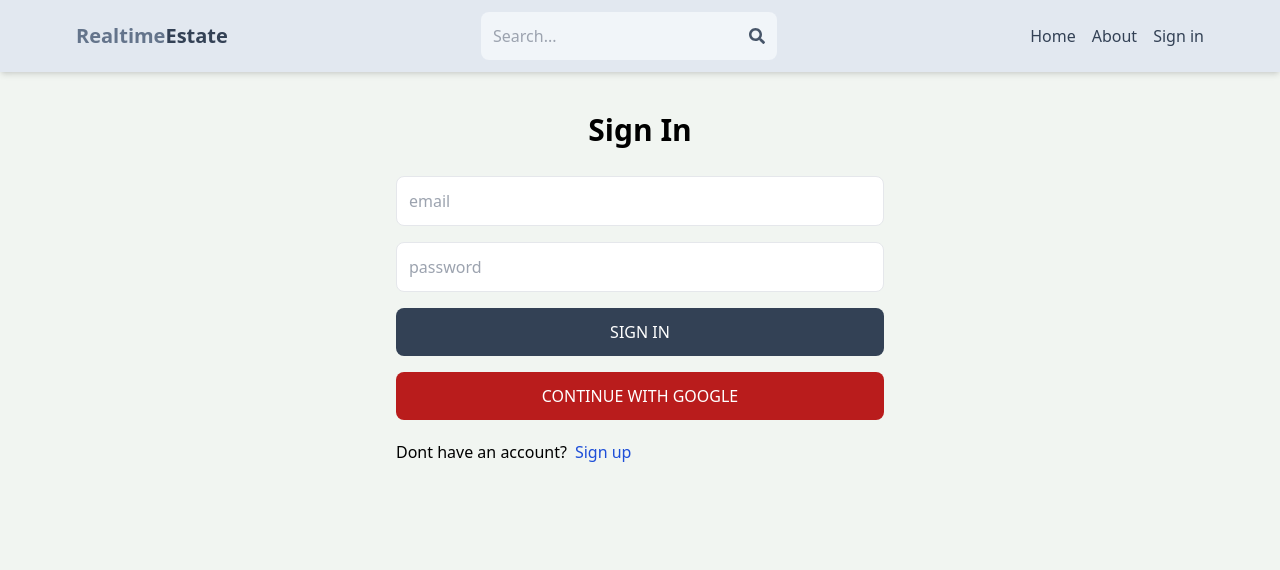
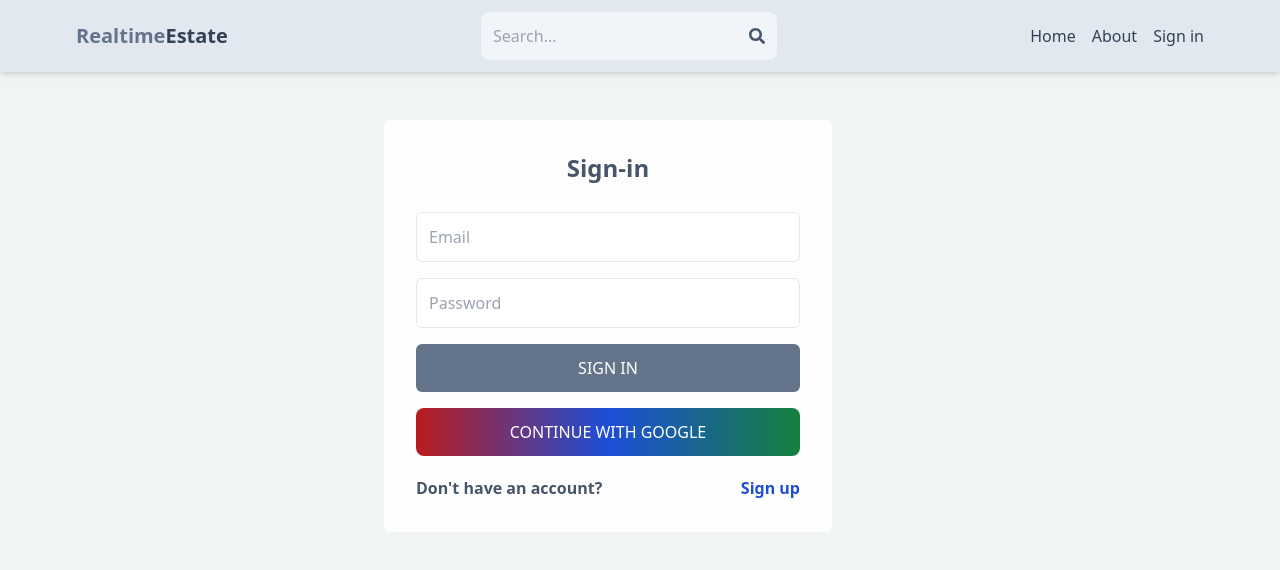
Before and after one commit to markmugisha/real-estate-app, a React (Vite) app in the folder client/: page /sign-in in a window 1280 px wide. Shown: the top 570 px of the page. Built offline with nearby package versions, Linux system fonts and the light colour scheme; no server answers.

Commit message:
changed signup, signin profile &edit listings UIs

```diff
--- a/client/src/components/OAuth.jsx
+++ b/client/src/components/OAuth.jsx
@@ -38,7 +38,8 @@ const OAuth = () => {
     <button
       onClick={handleGoogleClick}
       type="button"
-      className="bg-red-700 text-white p-3 rounded-lg uppercase hover:opacity-95"
+      className="bg-gradient-to-r from-red-700 via-blue-700 to-green-700 text-white
+      p-3 rounded-lg uppercase hover:opacity-95"
     >
       Continue with Google
     </button>
--- a/client/src/pages/Home.jsx
+++ b/client/src/pages/Home.jsx
@@ -86,7 +86,7 @@ function Home() {
 
 
       {/* Listing results for offer, sale and rent */}
-      <div className="max-w-6xl mx-auto p-1 flex flex-col gap-8 my-10 ">
+      <div className="max-w-8xl mx-auto p-1 flex flex-col gap-8 my-10 items-center">
         {offerListings && offerListings.length > 0 && (
           <div className="my-3">
             <div>
--- a/client/src/pages/SignIn.jsx
+++ b/client/src/pages/SignIn.jsx
@@ -1,12 +1,16 @@
 import { useState } from "react";
 import { Link, useNavigate } from "react-router-dom";
 import { useDispatch, useSelector } from "react-redux";
-import { signInStart, signInSuccess, signInFailure } from "../redux/user/userSlice";
+import {
+  signInStart,
+  signInSuccess,
+  signInFailure,
+} from "../redux/user/userSlice";
 import OAuth from "../components/OAuth";
 
 function SignIn() {
   const [formData, setFormData] = useState({});
-  const { loading, error } = useSelector((state) => state.user)
+  const { loading, error } = useSelector((state) => state.user);
   const navigate = useNavigate();
   const dispatch = useDispatch();
 
@@ -33,43 +37,50 @@ function SignIn() {
         dispatch(signInFailure(data.message));
         return;
       }
-    dispatch(signInSuccess(data))
-    navigate('/')
-    }
-    catch (error) {
+      dispatch(signInSuccess(data));
+      navigate("/");
+    } catch (error) {
       dispatch(signInFailure(error.message));
     }
-  }
+  };
+
   return (
-    <div className="p-3 max-w-lg mx-auto">
-      <h1 className="text-3xl text-center font-semibold my-7">Sign In</h1>
+    <div className="h-full items-center justify-center bg-sage-300 max-w-lg mx-auto">
+      <div className="bg-white bg-opacity-90 p-8 rounded-md w-full max-w-md mt-12">
+        <h1 className="text-2xl text-center font-semibold mb-7 text-slate-600">
+          Sign-in
+        </h1>
         <form onSubmit={handleSubmit} className="flex flex-col gap-4">
           <input
             type="text"
-          placeholder="email"
-          className="border p-3 rounded-lg"
+            placeholder="Email"
+            className="border p-3 rounded-md"
             id="email"
             onChange={handleChange}
           />
           <input
-          type="text"
-          placeholder="password"
-          className="border p-3 rounded-lg"
+            type="password"
+            placeholder="Password"
+            className="border p-3 rounded-md"
             id="password"
             onChange={handleChange}
           />
-        <button disabled={loading} className="bg-slate-700 text-white p-3 rounded-lg uppercase hover:opacity-90 disabled:opacity-80">
-          { loading? 'Loading...' : 'Sign In'}
+          <button
+            disabled={loading}
+            className="bg-slate-500 hover:opacity-95 text-white p-3 rounded-md uppercase disabled:opacity-80"
+          >
+            {loading ? "Loading..." : "Sign In"}
           </button>
-        <OAuth/>
+          <OAuth />
         </form>
-      <div className="flex gap-2 mt-5">
-        <h1>Dont have an account?</h1>
+        <div className="flex justify-between items-center mt-5">
+          <div className="text-slate-600 font-semibold">Don't have an account?</div>
           <Link to="/sign-up">
-          <span className="text-blue-700">Sign up</span>
+            <span className="text-blue-700 font-semibold">Sign up</span>
           </Link>
         </div>
         {error && <p className="text-red-500 mt-5">{error}</p>}
+      </div>
     </div>
   );
 }
--- a/client/src/pages/SignUp.jsx
+++ b/client/src/pages/SignUp.jsx
@@ -1,12 +1,13 @@
 import { useState } from "react";
 import { Link, useNavigate } from "react-router-dom";
 import OAuth from "../components/OAuth";
+import { useEffect } from "react";
 
 function SignUp() {
   const [formData, setFormData] = useState({});
   const [error, setError] = useState(null);
   const [loading, setLoading] = useState(false);
-  const navigate = useNavigate()
+  const navigate = useNavigate();
 
   const handleChange = (e) => {
     setFormData({
@@ -33,43 +34,55 @@ function SignUp() {
         return;
       }
       setLoading(false);
-    setError(null)
-    navigate('/sign-in')
-    }
-    catch (error) {
+      setError(null);
+      navigate("/sign-in");
+    } catch (error) {
       setLoading(false);
       setError(error.message);
     }
-  }
+  };
+
+  useEffect(() => {
+    const timer = setTimeout(() => {
+      setError(null); // Clear error after 3 seconds
+    }, 4000);
+
+    return () => clearTimeout(timer); // Cleanup timer on component unmount or update
+  }, [error]);
+
   return (
     <div className="p-3 max-w-lg mx-auto">
-      <h1 className="text-3xl text-center font-semibold my-7">Sign Up</h1>
+      <div className="bg-white p-6 rounded-lg mt-10">
+        <h1 className="text-2xl text-center font-semibold my-7 text-slate-600">Sign-Up</h1>
         <form onSubmit={handleSubmit} className="flex flex-col gap-4">
           <input
             type="text"
-          placeholder="username"
+            placeholder="Username"
             className="border p-3 rounded-lg"
             id="username"
             onChange={handleChange}
           />
           <input
             type="text"
-          placeholder="email"
+            placeholder="Email"
             className="border p-3 rounded-lg"
             id="email"
             onChange={handleChange}
           />
           <input
-          type="text"
-          placeholder="password"
+            type="password"
+            placeholder="Password"
             className="border p-3 rounded-lg"
             id="password"
             onChange={handleChange}
           />
-        <button disabled={loading} className="bg-slate-700 text-white p-3 rounded-lg uppercase hover:opacity-90 disabled:opacity-80">
-          { loading? 'Loading...' : 'Sign Up'}
+          <button
+            disabled={loading}
+            className="bg-slate-500 text-white p-3 rounded-lg uppercase hover:opacity-90 disabled:opacity-80"
+          >
+            {loading ? "Loading..." : "Sign Up"}
           </button>
-        <OAuth/>
+          <OAuth />
         </form>
         <div className="flex gap-2 mt-5">
           <h1>Have an account?</h1>
@@ -79,6 +92,7 @@ function SignUp() {
         </div>
         {error && <p className="text-red-500 mt-5">{error}</p>}
       </div>
+    </div>
   );
 }
 
--- a/client/src/pages/UpdateListing.jsx
+++ b/client/src/pages/UpdateListing.jsx
@@ -9,9 +9,8 @@ import { app } from "../firebase.js";
 import { useSelector } from "react-redux";
 import { useNavigate, useParams } from "react-router-dom";
 
-
 const CreateListing = () => {
-  const {currentUser} = useSelector(state => state.user)
+  const { currentUser } = useSelector((state) => state.user);
   const [files, setFiles] = useState([]);
   const [formData, setFormData] = useState({
     imageUrls: [],
@@ -38,7 +37,7 @@ const CreateListing = () => {
     const fetchListing = async () => {
       const listingId = params.listingId; //Got listingId from the route in App.js.
       const res = await fetch(`/api/listing/get/${listingId}`);
-      const data = await res.json();  //data is the listing object.
+      const data = await res.json(); //data is the listing object.
       if (data.success === false) {
         console.log(data.message);
       }
@@ -116,14 +115,22 @@ const CreateListing = () => {
       });
     }
 
-    if (e.target.id === "parking" || e.target.id === "furnished" || e.target.id === "offer") {
+    if (
+      e.target.id === "parking" ||
+      e.target.id === "furnished" ||
+      e.target.id === "offer"
+    ) {
       setFormData({
         ...formData,
         [e.target.id]: e.target.checked,
       });
     }
 
-    if(e.target.type === "number"||e.target.type ==="text" ||e.target.type ==="textarea") {
+    if (
+      e.target.type === "number" ||
+      e.target.type === "text" ||
+      e.target.type === "textarea"
+    ) {
       setFormData({
         ...formData,
         [e.target.id]: e.target.value,
@@ -134,8 +141,10 @@ const CreateListing = () => {
   const handleSubmit = async (e) => {
     e.preventDefault();
     try {
-      if(formData.imageUrls.length < 1) return setError("You must upload at least one image");
-      if(+formData.regularPrice < +formData.discountPrice) return setError("Discount price must be lower than regular price");
+      if (formData.imageUrls.length < 1)
+        return setError("You must upload at least one image");
+      if (+formData.regularPrice < +formData.discountPrice)
+        return setError("Discount price must be lower than regular price");
       setLoading(true);
       setError(false);
       const res = await fetch(`/api/listing/update/${params.listingId}`, {
@@ -158,16 +167,16 @@ const CreateListing = () => {
       setError(error.message);
       setLoading(false);
     }
-  }
-
+  };
 
   return (
-    <main className="p-3 max-w-4xl mx-auto">
-      <h1 className="text-3xl font-semibold text-center my-7">
-        {" "}
-        Update Listing
-      </h1>
-      <form onSubmit={handleSubmit} className="flex flex-col sm:flex-row gap-4">
+    <main className="p-3 max-w-4xl mx-auto bg-sage rounded-lg mt-5">
+      <h1 className="text-2xl font-semibold text-center my-7 uppercase text-slate-500">Update Listing</h1>
+      <form onSubmit={handleSubmit} className="flex flex-col sm:flex-row gap-4 mt-6">
+        {/* Container with white background */}
+        <div className="flex bg-slate-200 p-6 rounded-lg gap-6">
+
+          {/* First Div */}
           <div className="flex flex-col gap-4 flex-1">
             <input
               type="text"
@@ -311,14 +320,11 @@ const CreateListing = () => {
                   </div>
                   <span className="text-xs">($/month)</span>
                 </div>
-
               )}
-
-
-
             </div>
           </div>
 
+          {/* Second Div */}
           <div className="flex flex-col flex-1 gap-4">
             <p className="font-semibold">
               Images:
@@ -329,7 +335,7 @@ const CreateListing = () => {
             <div className="flex gap-4">
               <input
                 onChange={(e) => setFiles(e.target.files)}
-              className="p-3 border border-gray-300 rounded w-full"
+                className="p-3 border border-gray-300 rounded w-full bg-white"
                 type="file"
                 id="images"
                 accept="image/*"
@@ -339,7 +345,7 @@ const CreateListing = () => {
                 type="button"
                 disabled={uploading}
                 onClick={handleImageSubmit}
-              className="p-3 text-green-700 border border-green-700 rounded uppercase hover:shadow-lg disabled:opacity-80 "
+                className="p-3 text-green-700 border border-green-700 rounded uppercase hover:shadow-lg disabled:opacity-80 bg-white "
               >
                 {uploading ? "Uploading..." : "Upload"}
               </button>
@@ -351,7 +357,7 @@ const CreateListing = () => {
               formData.imageUrls.map((url, index) => (
                 <div
                   key={url}
-                className="flex justify-between p-3 border items-center "
+                  className="flex justify-between p-3 border items-center bg-white rounded-lg gap-4"
                 >
                   <img
                     src={url}
@@ -369,10 +375,12 @@ const CreateListing = () => {
               ))}
             <button
               disabled={loading || uploading}
-          className="p-3 bg-slate-700 text-white rounded-lg uppercase hover:opacity-95 disabled:opacity-80">
+              className="p-3 bg-slate-600 text-white rounded-lg uppercase hover:opacity-95 disabled:opacity-80"
+            >
               {loading ? "Updating..." : "Update Listing"}
             </button>
             {error && <p className="text-red-700 text-sm">{error}</p>}
+          </div>
         </div>
       </form>
     </main>
```
Also changed, not shown: client/src/pages/Listing.jsx (+54 -39 lines), client/src/pages/Profile.jsx (+65 -40 lines). Lines whose indentation alone changed are shown as unchanged.
